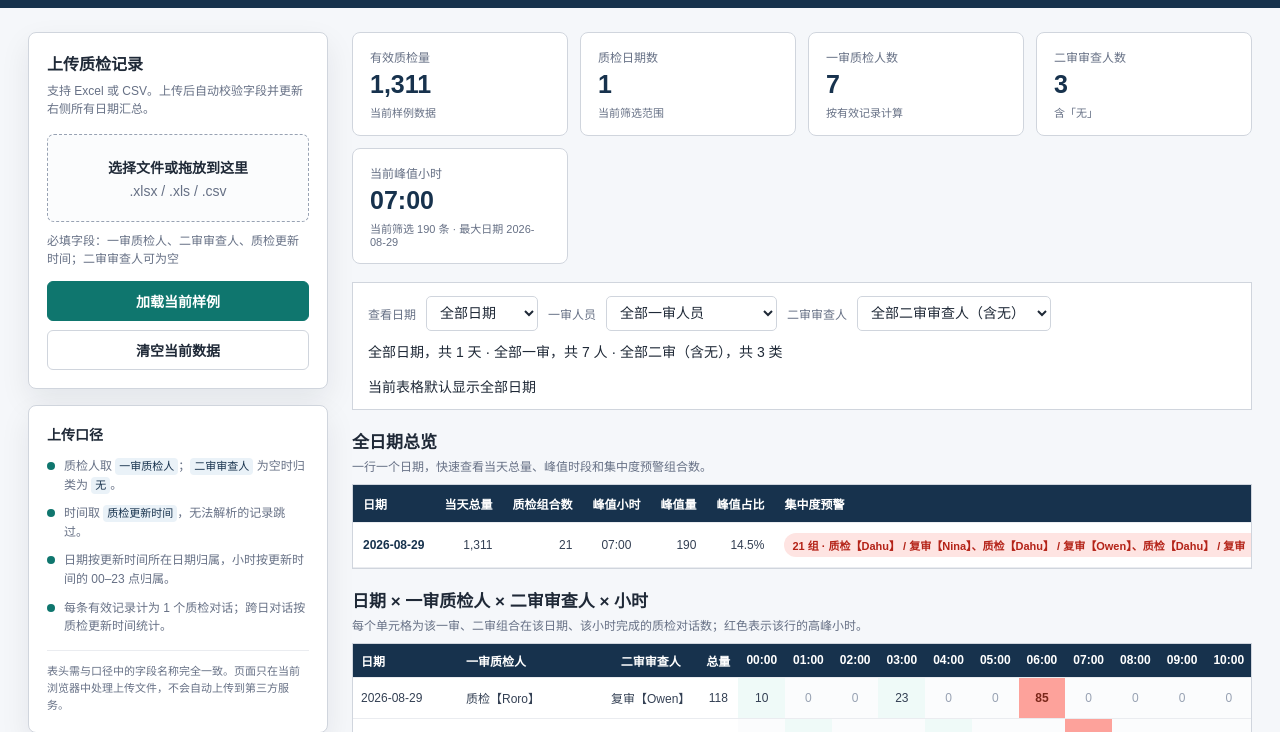
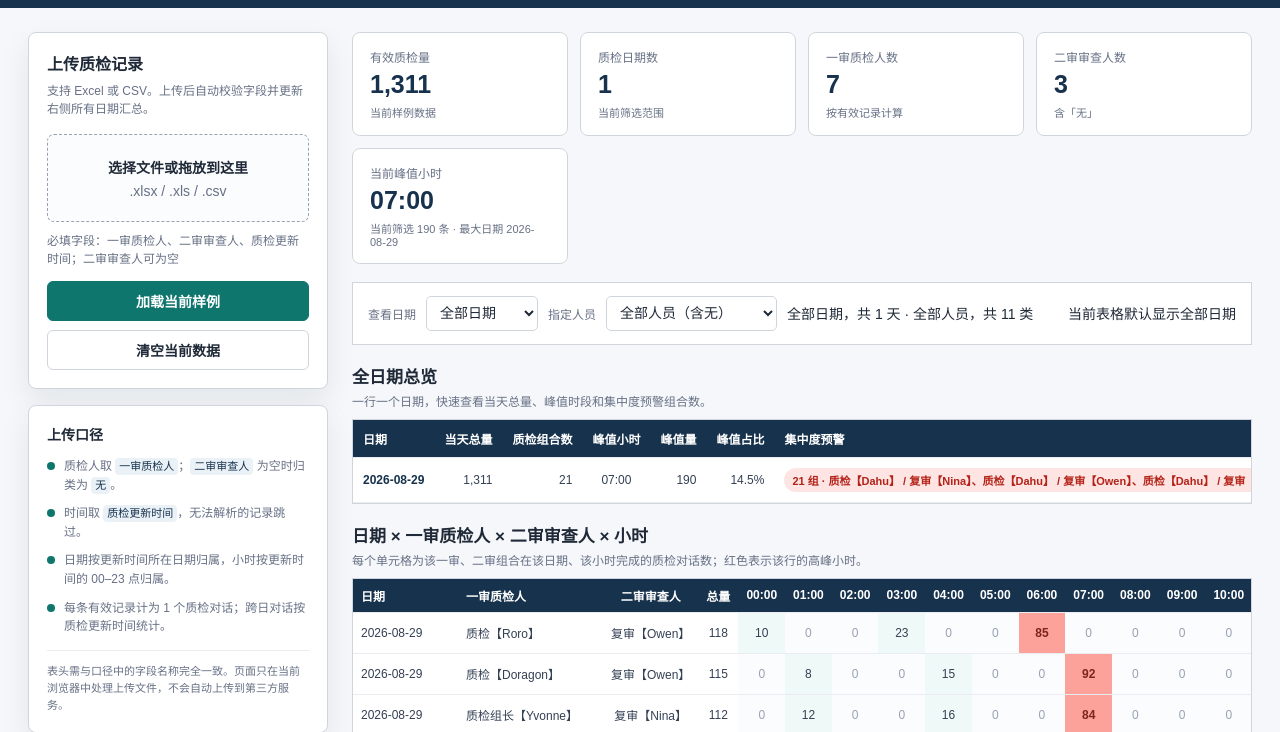
Before and after one commit to aeiou0828-coder/quality-hour-monitor, a plain HTML site: page index.html in a window 1280 px wide. Shown: the part 67-799 px from the top of the page. Drawn offline with Linux system fonts and the light colour scheme.

Commit message:
Use unified person filter

```diff
--- a/index.html
+++ b/index.html
@@ -231,10 +231,8 @@
           <div class="toolbar-left">
             <label for="dateFilter">查看日期</label>
             <select class="form-select" id="dateFilter" aria-label="查看日期"><option value="all">全部日期</option></select>
-            <label for="firstReviewerFilter">一审人员</label>
-            <select class="form-select" id="firstReviewerFilter" aria-label="一审人员"><option value="all">全部一审人员</option></select>
-            <label for="secondReviewerFilter">二审审查人</label>
-            <select class="form-select" id="secondReviewerFilter" aria-label="二审审查人"><option value="all">全部二审审查人（含无）</option></select>
+            <label for="personFilter">指定人员</label>
+            <select class="form-select" id="personFilter" aria-label="指定人员"><option value="all">全部人员（含无）</option></select>
             <span class="text-muted" id="filterSummary">全部日期</span>
           </div>
           <div class="toolbar-right">
@@ -281,8 +279,8 @@
 
   <script>
     (() => {
-      const STORAGE_KEY = "quality-hour-monitor-v2";
-      const state = { rows: [], fileName: "", invalid: 0, threshold: 0.30, dateFilter: "all", firstReviewerFilter: "all", secondReviewerFilter: "all", isDemo: false, fromShare: false };
+      const STORAGE_KEY = "quality-hour-monitor-v3";
+      const state = { rows: [], fileName: "", invalid: 0, threshold: 0.30, dateFilter: "all", personFilter: "all", isDemo: false, fromShare: false };
       const $ = (id) => document.getElementById(id);
       const fmt = new Intl.NumberFormat("zh-CN");
       const pad = (value) => String(value).padStart(2, "0");
@@ -336,8 +334,7 @@
           state.isDemo = false;
           state.fromShare = true;
           state.dateFilter = "all";
-          state.firstReviewerFilter = "all";
-          state.secondReviewerFilter = "all";
+          state.personFilter = "all";
           if (Number.isFinite(Number(payload.threshold))) state.threshold = Math.min(.9, Math.max(.1, Number(payload.threshold)));
           $("thresholdInput").value = Math.round(state.threshold * 100);
           showNotice(`已载入分享数据：${fmt.format(rows.length)} 条汇总记录，分享者未提供原始明细。`, "warn");
@@ -409,35 +406,27 @@
       function filteredRows() {
         return state.rows.filter((row) => {
           const matchesDate = state.dateFilter === "all" || row.date === state.dateFilter;
-          const matchesFirstReviewer = state.firstReviewerFilter === "all" || row.firstReviewer === state.firstReviewerFilter;
-          const matchesSecondReviewer = state.secondReviewerFilter === "all" || row.secondReviewer === state.secondReviewerFilter;
-          return matchesDate && matchesFirstReviewer && matchesSecondReviewer;
+          const matchesPerson = state.personFilter === "all" || row.firstReviewer === state.personFilter || row.secondReviewer === state.personFilter;
+          return matchesDate && matchesPerson;
         });
       }
 
       function renderSelectors(allSummary) {
         const dateSelect = $("dateFilter");
-        const firstReviewerSelect = $("firstReviewerFilter");
-        const secondReviewerSelect = $("secondReviewerFilter");
+        const personSelect = $("personFilter");
         const previousDate = state.dateFilter;
-        const previousFirstReviewer = state.firstReviewerFilter;
-        const previousSecondReviewer = state.secondReviewerFilter;
+        const previousPerson = state.personFilter;
         const dates = [...allSummary.dates.keys()].sort();
-        const firstReviewers = [...allSummary.firstReviewers].sort((a, b) => a.localeCompare(b, "zh-CN"));
-        const secondReviewers = ["无", ...[...allSummary.secondReviewers].filter((reviewer) => reviewer !== "无").sort((a, b) => a.localeCompare(b, "zh-CN"))];
+        const people = ["无", ...[...new Set([...allSummary.firstReviewers, ...allSummary.secondReviewers])].filter((person) => person !== "无").sort((a, b) => a.localeCompare(b, "zh-CN"))];
         dateSelect.innerHTML = `<option value="all">全部日期</option>${dates.map((date) => `<option value="${esc(date)}">${esc(date)}</option>`).join("")}`;
-        firstReviewerSelect.innerHTML = `<option value="all">全部一审人员</option>${firstReviewers.map((reviewer) => `<option value="${esc(reviewer)}">${esc(reviewer)}</option>`).join("")}`;
-        secondReviewerSelect.innerHTML = `<option value="all">全部二审审查人（含无）</option>${secondReviewers.map((reviewer) => `<option value="${esc(reviewer)}">${esc(reviewer)}</option>`).join("")}`;
+        personSelect.innerHTML = `<option value="all">全部人员（含无）</option>${people.map((person) => `<option value="${esc(person)}">${esc(person)}</option>`).join("")}`;
         state.dateFilter = dates.includes(previousDate) || previousDate === "all" ? previousDate : "all";
-        state.firstReviewerFilter = firstReviewers.includes(previousFirstReviewer) || previousFirstReviewer === "all" ? previousFirstReviewer : "all";
-        state.secondReviewerFilter = secondReviewers.includes(previousSecondReviewer) || previousSecondReviewer === "all" ? previousSecondReviewer : "all";
+        state.personFilter = people.includes(previousPerson) || previousPerson === "all" ? previousPerson : "all";
         dateSelect.value = state.dateFilter;
-        firstReviewerSelect.value = state.firstReviewerFilter;
-        secondReviewerSelect.value = state.secondReviewerFilter;
+        personSelect.value = state.personFilter;
         const dateLabel = state.dateFilter === "all" ? `全部日期，共 ${allSummary.dates.size} 天` : state.dateFilter;
-        const firstReviewerLabel = state.firstReviewerFilter === "all" ? `全部一审，共 ${allSummary.firstReviewers.size} 人` : state.firstReviewerFilter;
-        const secondReviewerLabel = state.secondReviewerFilter === "all" ? `全部二审（含无），共 ${allSummary.secondReviewers.size} 类` : state.secondReviewerFilter;
-        $("filterSummary").textContent = `${dateLabel} · ${firstReviewerLabel} · ${secondReviewerLabel}`;
+        const personLabel = state.personFilter === "all" ? `全部人员，共 ${people.length} 类` : `指定人员：${state.personFilter}`;
+        $("filterSummary").textContent = `${dateLabel} · ${personLabel}`;
       }
 
       function renderKpis(summary) {
@@ -548,8 +537,7 @@
         state.isDemo = false;
         state.fromShare = false;
         state.dateFilter = "all";
-        state.firstReviewerFilter = "all";
-        state.secondReviewerFilter = "all";
+        state.personFilter = "all";
         clearShareHash();
         saveState();
         clearNotice();
@@ -632,11 +620,10 @@
       $("dropZone").addEventListener("dragleave", () => $("dropZone").classList.remove("is-dragging"));
       $("dropZone").addEventListener("drop", (event) => { event.preventDefault(); $("dropZone").classList.remove("is-dragging"); handleFile(event.dataTransfer.files[0]); });
       $("dateFilter").addEventListener("change", (event) => { state.dateFilter = event.target.value; render(); });
-      $("firstReviewerFilter").addEventListener("change", (event) => { state.firstReviewerFilter = event.target.value; render(); });
-      $("secondReviewerFilter").addEventListener("change", (event) => { state.secondReviewerFilter = event.target.value; render(); });
+      $("personFilter").addEventListener("change", (event) => { state.personFilter = event.target.value; render(); });
       $("thresholdInput").addEventListener("input", (event) => { const value = Math.min(90, Math.max(10, Number(event.target.value) || 30)); state.threshold = value / 100; event.target.value = value; saveState(); render(); });
-      $("loadDemo").addEventListener("click", () => { state.rows = demoRows(); state.fileName = "当前样例（预览）"; state.invalid = 0; state.isDemo = true; state.fromShare = false; state.dateFilter = "all"; state.firstReviewerFilter = "all"; state.secondReviewerFilter = "all"; clearShareHash(); saveState(); showNotice("已加载当前样例，上传真实文件后会自动替换样例数据。", "warn"); render(); });
-      $("clearData").addEventListener("click", () => { state.rows = []; state.fileName = ""; state.invalid = 0; state.isDemo = false; state.fromShare = false; state.dateFilter = "all"; state.firstReviewerFilter = "all"; state.secondReviewerFilter = "all"; clearShareHash(); localStorage.removeItem(STORAGE_KEY); clearNotice(); render(); });
+      $("loadDemo").addEventListener("click", () => { state.rows = demoRows(); state.fileName = "当前样例（预览）"; state.invalid = 0; state.isDemo = true; state.fromShare = false; state.dateFilter = "all"; state.personFilter = "all"; clearShareHash(); saveState(); showNotice("已加载当前样例，上传真实文件后会自动替换样例数据。", "warn"); render(); });
+      $("clearData").addEventListener("click", () => { state.rows = []; state.fileName = ""; state.invalid = 0; state.isDemo = false; state.fromShare = false; state.dateFilter = "all"; state.personFilter = "all"; clearShareHash(); localStorage.removeItem(STORAGE_KEY); clearNotice(); render(); });
       $("exportReport").addEventListener("click", exportReport);
       $("downloadTemplate").addEventListener("click", downloadTemplate);
       $("createShareLink").addEventListener("click", createShareLink);
```
